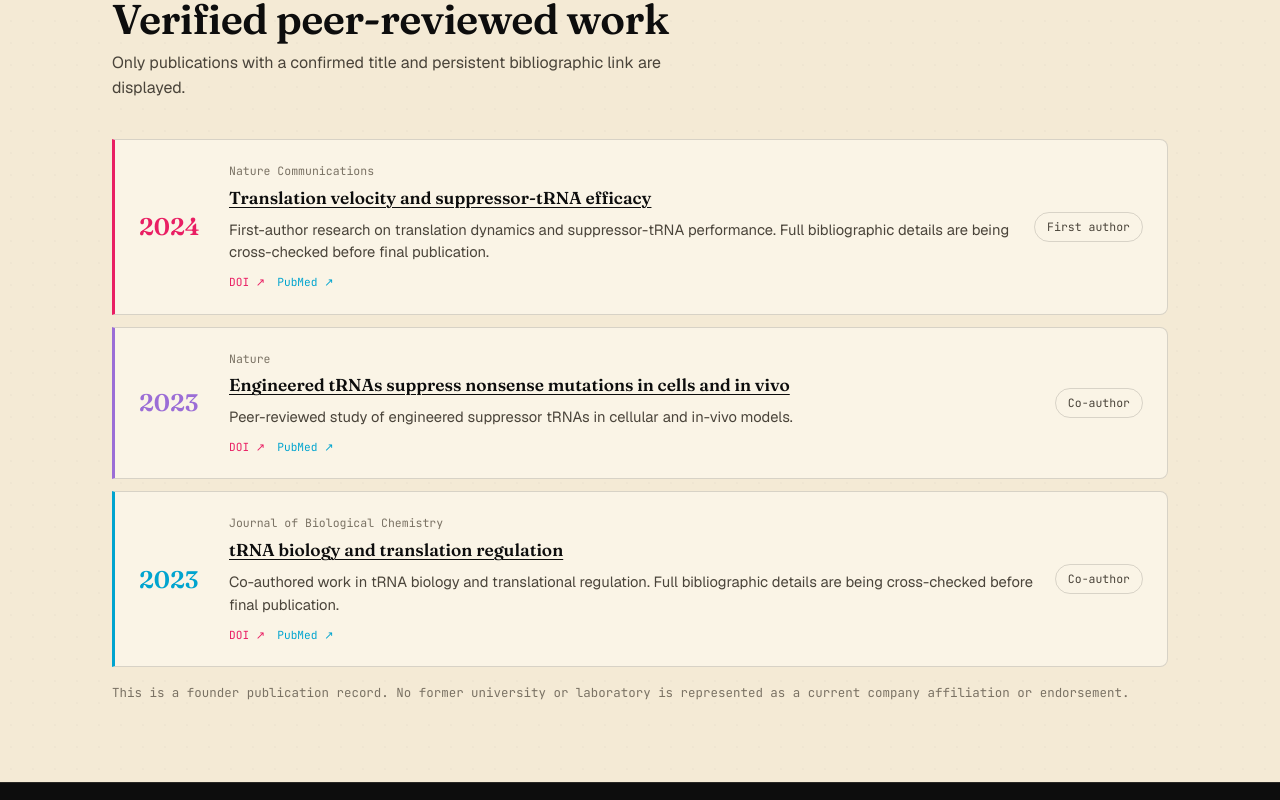
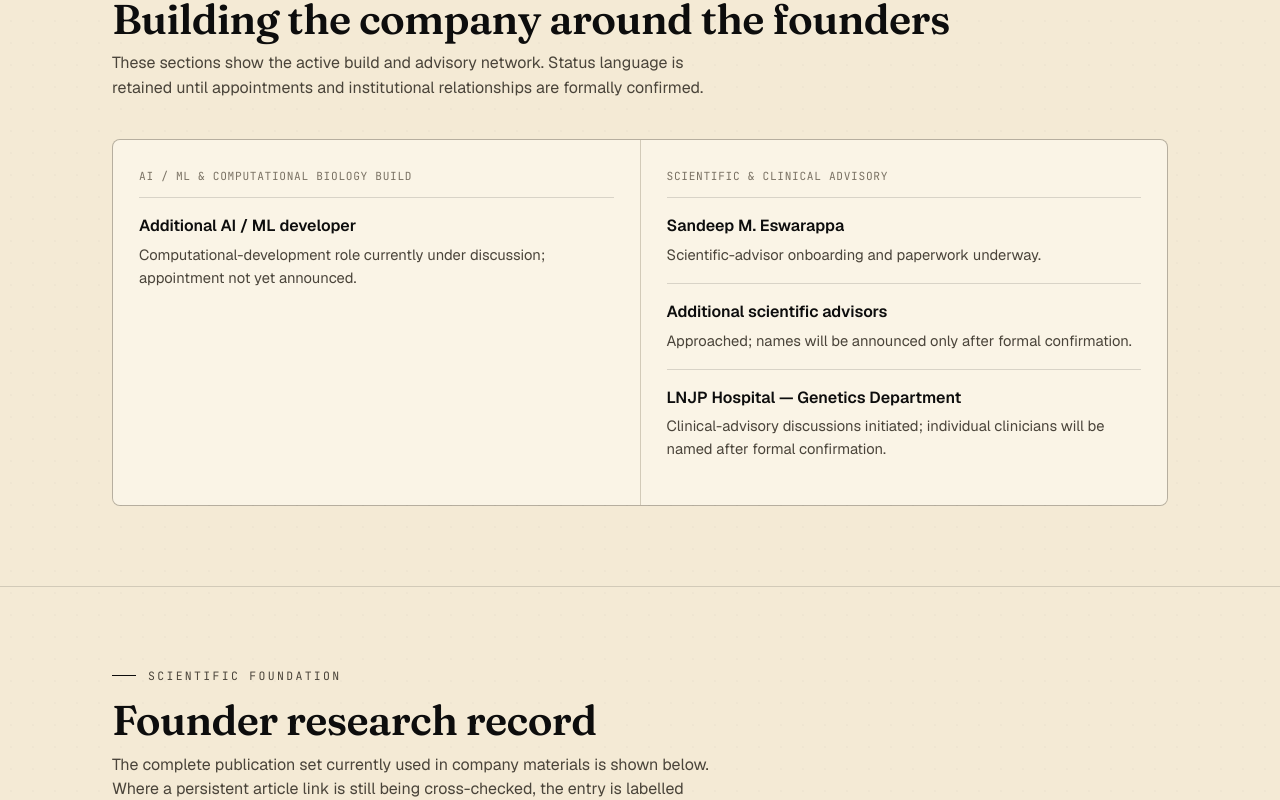
Before and after one commit to transloka786/trasnloka-website, a Next.js app: page /team in a window 1280 px wide. Shown: the part 1420-2220 px from the top of the page. Built offline with nearby package versions, Linux system fonts and the light colour scheme.

Commit message:
Restore team network and full founder publication section

```diff
--- a/src/app/team/page.tsx
+++ b/src/app/team/page.tsx
@@ -4,7 +4,7 @@ import { TEAM, PUBS } from '@/lib/content';
 
 export const metadata: Metadata = {
   title: 'Team',
-  description: 'KritRNA’s co-founders combine translation and tRNA biology with rare-disease outreach, awareness and stakeholder engagement.',
+  description: 'KritRNA’s co-founders, computational build network, scientific advisory network and founder publication record.',
 };
 
 export default function TeamPage() {
@@ -41,19 +41,53 @@ export default function TeamPage() {
 
       <section>
         <div className="wrap">
-          <Reveal><div className="sec-head"><div className="eyebrow">Scientific foundation</div><h2 className="h2">Verified peer-reviewed work</h2><p>Only publications with a confirmed title and persistent bibliographic link are displayed.</p></div></Reveal>
+          <Reveal><div className="sec-head"><div className="eyebrow">Extended network</div><h2 className="h2">Building the company around the founders</h2><p>These sections show the active build and advisory network. Status language is retained until appointments and institutional relationships are formally confirmed.</p></div></Reveal>
+          <div className="grid cols-2">
+            <Reveal>
+              <div className="cell" style={{ height: '100%' }}>
+                <div className="k">AI / ML & computational biology build</div>
+                {TEAM.build.map((member) => (
+                  <div key={member.name} style={{ padding: '16px 0', borderTop: '1px solid var(--rule)' }}>
+                    <div style={{ fontWeight: 600 }}>{member.name}</div>
+                    <div style={{ color: 'var(--ink-soft)', fontSize: '.92rem', marginTop: 5 }}>{member.note}</div>
+                  </div>
+                ))}
+              </div>
+            </Reveal>
+            <Reveal delay={0.06}>
+              <div className="cell" style={{ height: '100%' }}>
+                <div className="k">Scientific & clinical advisory</div>
+                {TEAM.advisory.map((member) => (
+                  <div key={member.name} style={{ padding: '16px 0', borderTop: '1px solid var(--rule)' }}>
+                    <div style={{ fontWeight: 600 }}>{member.name}</div>
+                    <div style={{ color: 'var(--ink-soft)', fontSize: '.92rem', marginTop: 5 }}>{member.note}</div>
+                  </div>
+                ))}
+              </div>
+            </Reveal>
+          </div>
+        </div>
+      </section>
+
+      <section>
+        <div className="wrap">
+          <Reveal><div className="sec-head"><div className="eyebrow">Scientific foundation</div><h2 className="h2">Founder research record</h2><p>The complete publication set currently used in company materials is shown below. Where a persistent article link is still being cross-checked, the entry is labelled rather than guessed.</p></div></Reveal>
           <div style={{ display: 'flex', flexDirection: 'column', gap: 12 }}>
             {PUBS.map((publication, i) => (
-              <Reveal key={publication.doi} delay={i * 0.05}>
+              <Reveal key={`${publication.year}-${publication.venue}`} delay={i * 0.05}>
                 <article style={{ border: '1px solid var(--rule)', borderLeft: `3px solid ${publication.c}`, borderRadius: '0 8px 8px 0', background: 'var(--paper)', padding: '22px 24px', display: 'flex', alignItems: 'center', gap: 20, flexWrap: 'wrap' }}>
                   <div style={{ fontFamily: 'var(--serif)', fontWeight: 600, fontSize: '1.5rem', color: publication.c, minWidth: 70 }}>{publication.year}</div>
                   <div style={{ flex: 1, minWidth: 240 }}>
                     <div style={{ fontFamily: 'var(--mono)', fontSize: '.72rem', color: 'var(--ink-mute)', marginBottom: 5 }}>{publication.venue}</div>
-                    <a href={publication.doi} target="_blank" rel="noopener noreferrer" style={{ fontFamily: 'var(--serif)', fontWeight: 600, fontSize: '1.08rem', textDecoration: 'underline', textDecorationThickness: '1px', textUnderlineOffset: '3px' }}>{publication.title}</a>
+                    {publication.doi ? (
+                      <a href={publication.doi} target="_blank" rel="noopener noreferrer" style={{ fontFamily: 'var(--serif)', fontWeight: 600, fontSize: '1.08rem', textDecoration: 'underline', textDecorationThickness: '1px', textUnderlineOffset: '3px' }}>{publication.title}</a>
+                    ) : (
+                      <div style={{ fontFamily: 'var(--serif)', fontWeight: 600, fontSize: '1.08rem' }}>{publication.title}</div>
+                    )}
                     <p style={{ color: 'var(--ink-soft)', fontSize: '.92rem', marginTop: 7 }}>{publication.topic}</p>
                     <div style={{ display: 'flex', gap: 12, flexWrap: 'wrap', marginTop: 10, fontFamily: 'var(--mono)', fontSize: '.7rem' }}>
-                      <a href={publication.doi} target="_blank" rel="noopener noreferrer" style={{ color: 'var(--magenta)' }}>DOI ↗</a>
-                      <a href={publication.pubmed} target="_blank" rel="noopener noreferrer" style={{ color: 'var(--cyan)' }}>PubMed ↗</a>
+                      {publication.doi && <a href={publication.doi} target="_blank" rel="noopener noreferrer" style={{ color: 'var(--magenta)' }}>DOI ↗</a>}
+                      <a href={publication.pubmed} target="_blank" rel="noopener noreferrer" style={{ color: 'var(--cyan)' }}>{publication.doi ? 'PubMed ↗' : 'Search PubMed ↗'}</a>
                     </div>
                   </div>
                   <div style={{ fontFamily: 'var(--mono)', fontSize: '.72rem', border: '1px solid var(--rule)', padding: '5px 12px', borderRadius: 20, color: 'var(--ink-soft)' }}>{publication.role}</div>
```
